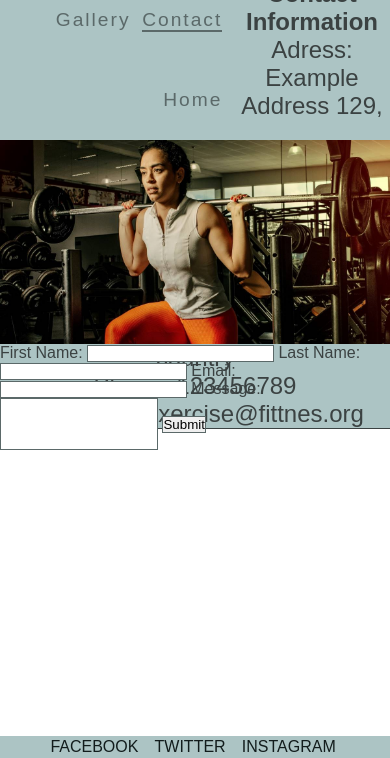
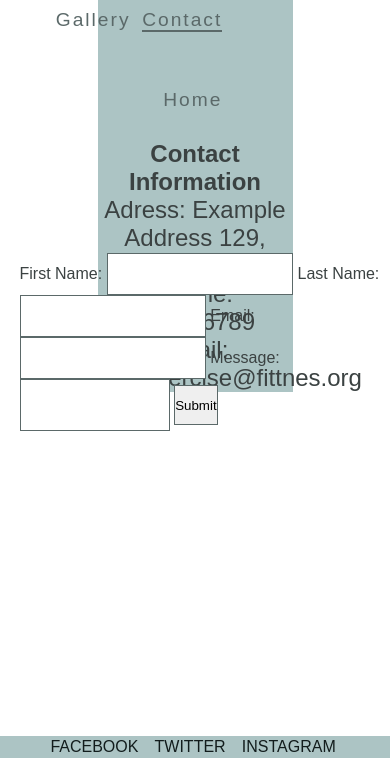
Before and after one commit to HadellHadell/Gym-Exercise, a plain HTML site: page contact.html in a window 390 px wide. Shown: the part 86-844 px from the top of the page. Drawn offline with Linux system fonts and the light colour scheme; a web font is replaced by a local one.

Commit message:
work with responsivness contact page

```diff
--- a/assets/css/style.css
+++ b/assets/css/style.css
@@ -166,9 +166,13 @@
 }
 /* Contact page */
  .contact {
-     height: 200px;
-     width: 100%;
-     padding-top: 2%;
+    height: 300px;
+    width: 50%;
+    padding-top: 10%;
+    padding-left: 25%;
+}
+.contact-hero-image {
+
 }
  .contact-content-styling {
      background-color: #ACC4C4;
@@ -182,16 +186,23 @@
      font-size: x-large;
      text-align: center;
 }
-
+.form-div {
+height: 200px;
+padding-left: 5%;
+}
 input {
     border: 1px solid  #5b6969;
   }
 .form-input {
     padding-left: 2%;
+    height: 40px;
 }
 .text-message {
     height: 50px;
     width: 40%
+}
+.submit-button {
+    height: 40px;
 }
 /* media quaries */
 /* Breakingpoint mobile devices */
@@ -230,6 +241,10 @@ input {
         width: 100%;
         height: 450px;
     }
+    .contact {
+        width: 100%;
+        padding-top: 50%;
+    }
 }
  @media screen and (max-width: 775px) and (min-width: 450px) {
     .logo {
@@ -261,6 +276,10 @@ input {
         width: 100%;
         height: 450px;
    }
+   .contact {
+    width: 100%;
+    padding-top: 50%;
+}
 }
 /*Breakingpoint smaller deivices*/
 @media screen and (max-width: 450px) and (min-width: 350px) {
@@ -295,4 +314,7 @@ input {
         width: 100%;
         height: 450px;
    }
+   .contact-content-styling {
+    width: 100%;
+   }
 }
--- a/contact.html
+++ b/contact.html
@@ -29,9 +29,8 @@
         </ul>
       </nav>
     </header>
-    <div class="hero-img"></div>
+
     <section class="contact">
-      <hr>
       <div class="contact-content-styling">
         <h2>Contact Information</h2>
         <ul>
@@ -39,10 +38,10 @@
           <li>Phone: 123456789</li>
           <li>Email: gymexercise@fittnes.org</li>
         </ul>
-        <hr>
       </div>
     </section>
     <label for=""></label>
+    <div class="form-div">
     <form action="">
         <label for="firstname">First Name:</label>
         <input type="text" id="firstname" class="form-input" required>
@@ -52,8 +51,9 @@
         <input type="email" id="email" class="form-input" required>
         <label for="message">Message:</label>
         <input type="text" id="message" class="text-message" class="form-input" required>
-        <input type="submit">
+        <input type="submit" class="submit-button">
     </form>
+    </div>
     <footer>
       <ul class="social-media">
         <li class="media-styling">
```
